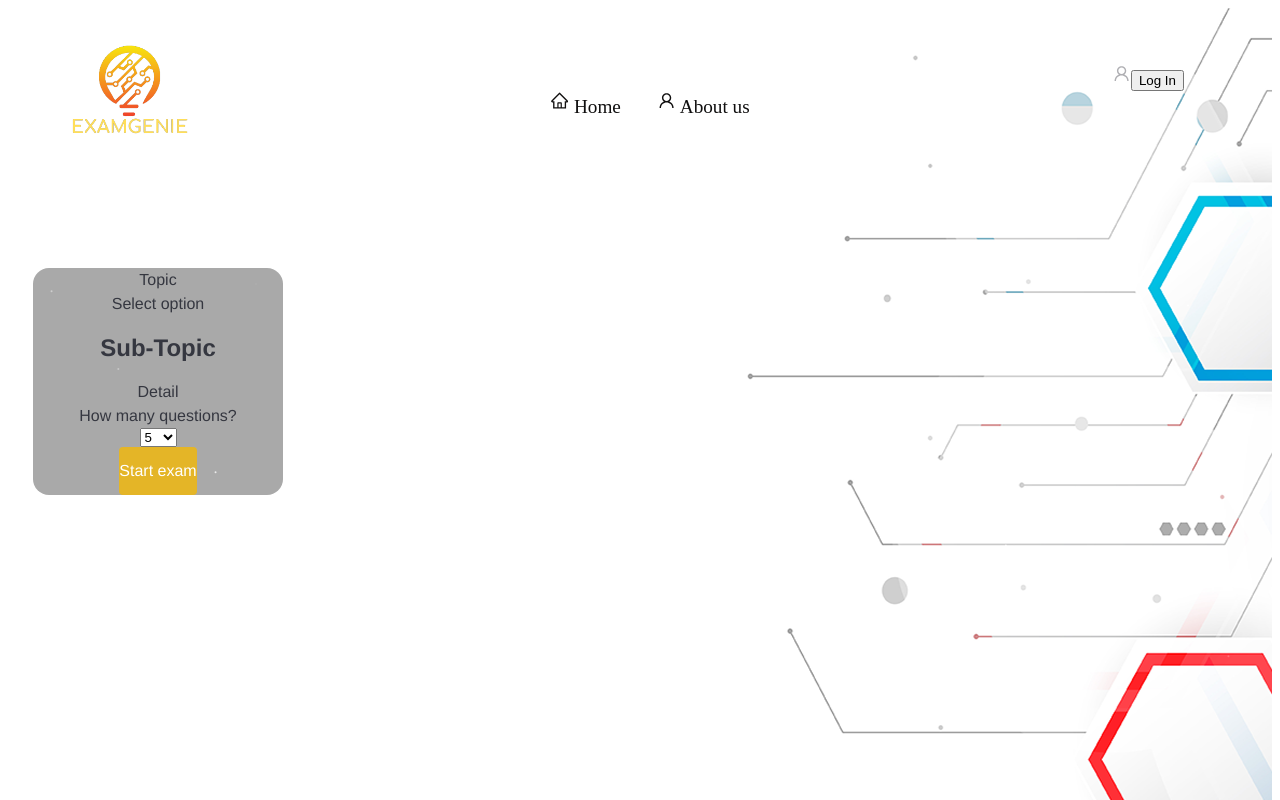
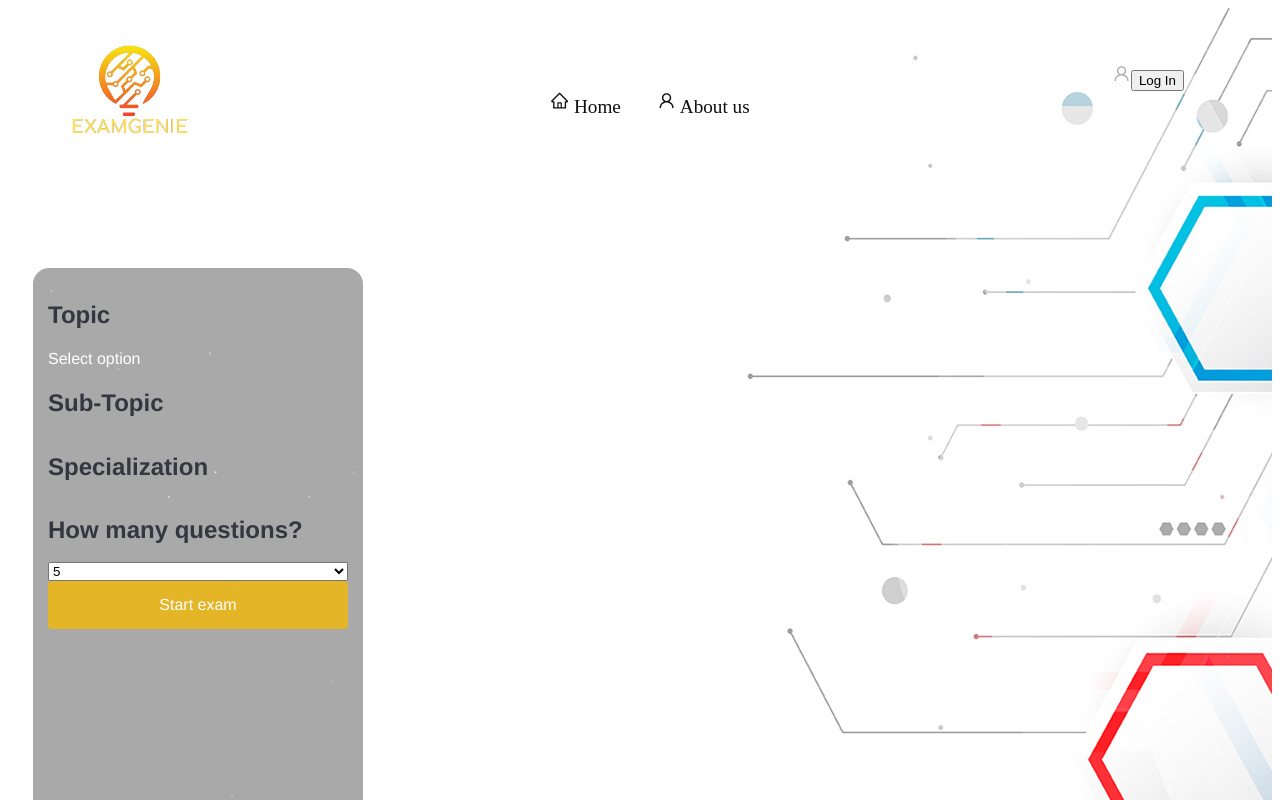
Before and after one commit to femorales7/exam-genie, a React (Create React App) app in the folder frontend/: page /exam in a window 1280 px wide. Shown: the top 800 px of the page. Built offline with nearby package versions, Linux system fonts and the light colour scheme; a web font is replaced by a local one.

Commit message:
Added scss to ExamGenerated

```diff
--- a/frontend/src/components/ExamGenerated.jsx
+++ b/frontend/src/components/ExamGenerated.jsx
@@ -48,34 +48,40 @@ function Exam() {
     <main className={style.main}>
       <div className="options">
         <form onSubmit={onSubmit}>
-          <label>Topic</label>
+          <h2>Topic</h2>
+          <div className="options-button">
           <ButtonOptions
             options={Object.keys(data)}
             handleOptionSelection={handleCategorySelection}
           />
+          </div>
           <h2>Sub-Topic</h2>
+          <div className="options-button">
           {selectedCategory && (
             <ButtonOptions
               options={Object.keys(data[selectedCategory])}
               handleOptionSelection={handleSubcategorySelection}
             />
-          )}
-          Detail
+            )}
+            </div>
+          <h2>Specialization</h2>
+          <div className="options-button">
           {selectedSubcategory && (
             <ButtonOptions
               options={data[selectedCategory][selectedSubcategory]}
               handleOptionSelection={handleTopicSelection}
             />
           )}
-          <label for="question number">How many questions?</label>
-          <select onChange={e => setHowManyQuestion(e.target.value)}>
+          </div>
+          <h2 for="question number">How many questions?</h2>
+          <select onChange={e => setHowManyQuestion(e.target.value)} >
             <option value="5">5</option>
             <option value="10">10</option>
             <option value="15">15</option>
             <option value="20">20</option>
           </select>
-          <input type="submit" value="Start exam" />
-        </form>
+          <input type="submit" value="Start exam" className="exam-submit--form"/>
+        </form >
       </div>
       {questions &&
         <QuestionList  questions={questions}/>
--- a/frontend/src/components/generatedQuestion/ButtonOptions.jsx
+++ b/frontend/src/components/generatedQuestion/ButtonOptions.jsx
@@ -2,6 +2,8 @@ import style from "../../index.module.css";
 import { useState } from "react";
 import data from "../topics/topics.json";
 import extractQuestionData from "./extractQuestionData";
+import "../../styles/ExamGenerated.scss"
+
 
 const ButtonOptions = ({ options, handleOptionSelection }) => {
   const [SelectedOption, setSelectedOption] = useState(null);
@@ -19,13 +21,13 @@ const ButtonOptions = ({ options, handleOptionSelection }) => {
         {SelectedOption ? SelectedOption : "Select option"}
       </div>
       {showOptions && (
-        <ul>
+        <div className="menu">
           {options.map((option) => (
-            <li key={option} onClick={() => handleSelectedOption(option)}>
+            <div key={option} onClick={() => handleSelectedOption(option)}>
               {option}
-            </li>
+            </div>
           ))}
-        </ul>
+        </div>
       )}
     </div>
   );
--- a/frontend/src/styles/ExamGenerated.scss
+++ b/frontend/src/styles/ExamGenerated.scss
@@ -26,16 +26,35 @@
 
 .options {
   background-color: darkgray;
-  width: 250px;
-  justify-content: center;
+  width: 300px;
+  height: 900px;
   border-radius: 16px;
-
+  padding: 15px;
 }
 
-.options form {
-  align-items: center;
+// .options-size {
+//   width: 90%;
+
+// }
+
+.options-button{
+  color: white;
 }
 
-button {
-  align-items: center;
+.exam-submit--form {
+  border-radius: 16px;
+  padding-top: 50px;
 }
+
+.menu {
+  animation: fade--in 0.5s ease-in-out;
+}
+
+@keyframes fade--in {
+  0% {
+    opacity: 0;
+  }
+  100% {
+    opacity: 1;
+  }
+}
```
Also changed, not shown: 1 other file (tests, documents, lock files or other folders).
